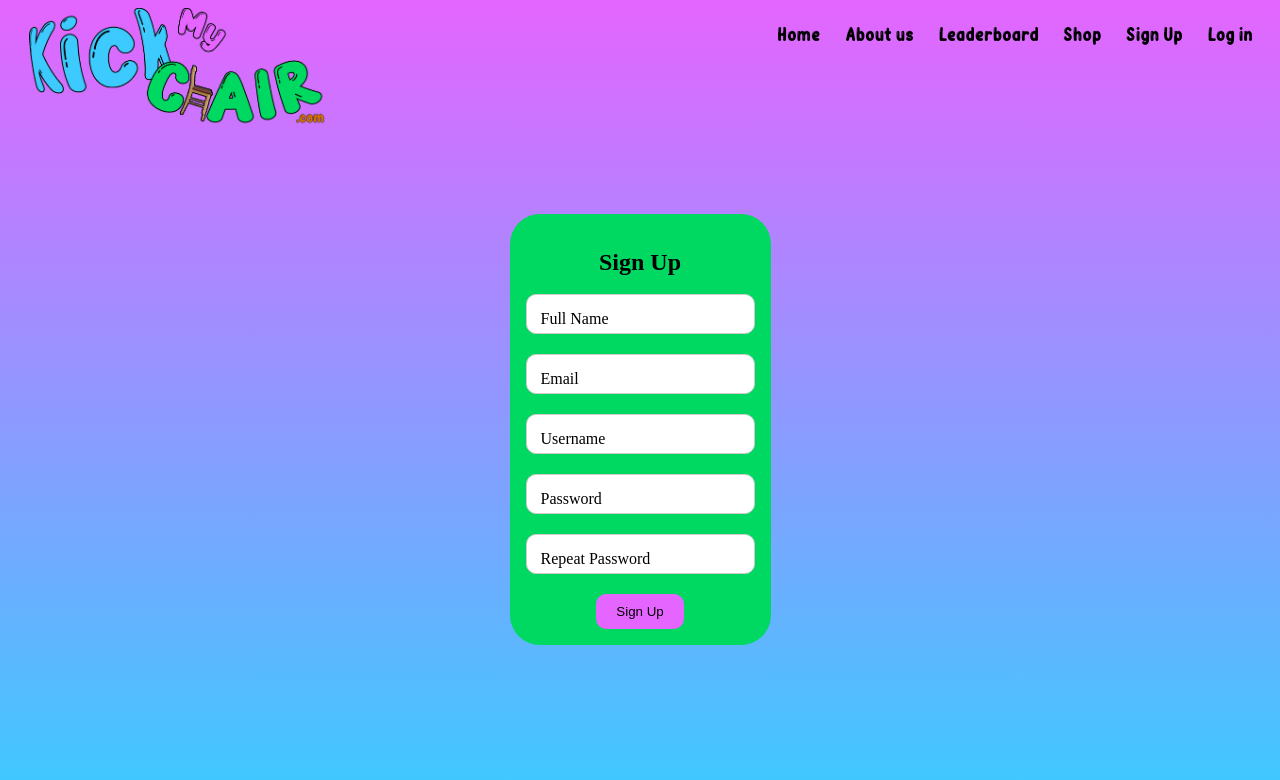
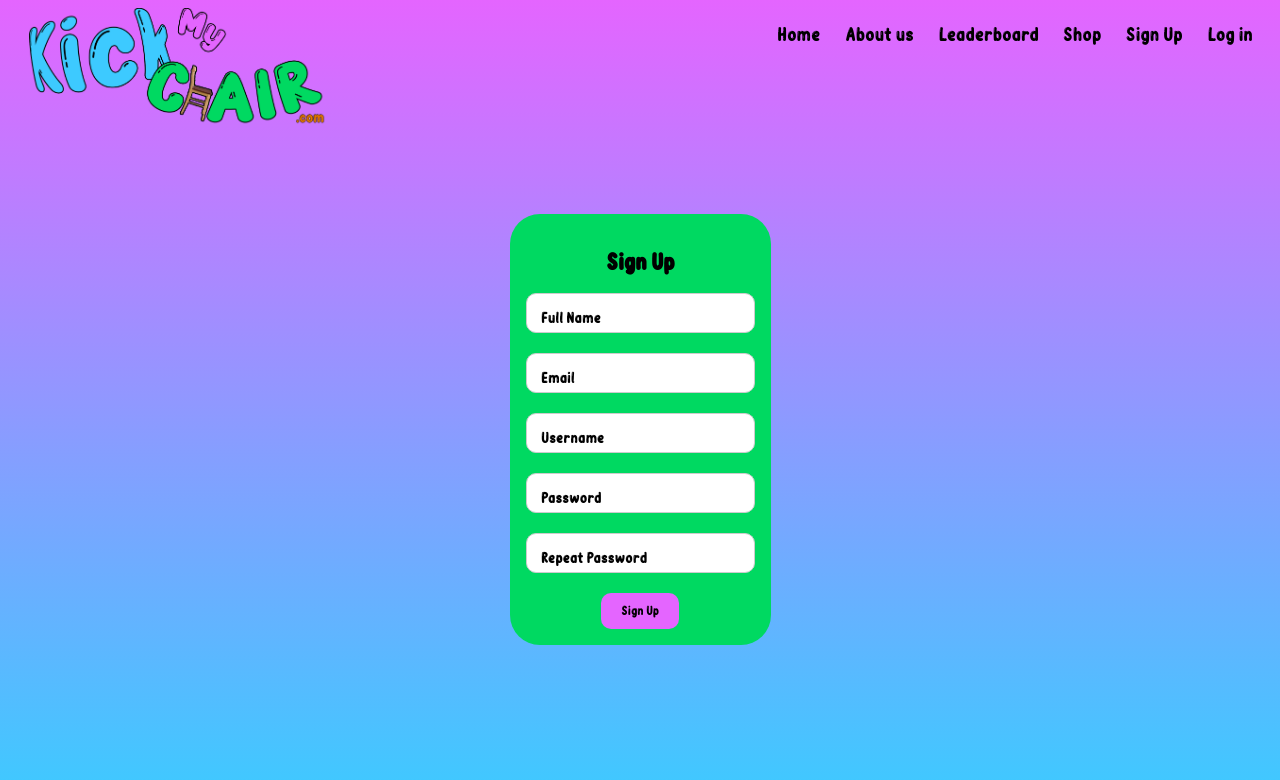
Before and after one commit to PwnyBoy1/kickmychair, a PHP site: page /signup.php in a window 1280 px wide. Shown: the top 780 px of the page. Run offline with PHP 8.4, Linux system fonts and the light colour scheme.

Commit message:
Apply font across site

```diff
--- a/Style.css
+++ b/Style.css
@@ -7,6 +7,7 @@ body {
     line-height:1;
     background-image: linear-gradient(#e465ff,#3dcaff);
     background-attachment: fixed;
+    font-family: 'ChairFont';
 
 }
 .nav{
@@ -179,7 +180,6 @@ input:invalid + .placeholder {
     font-size: 14px;
 }
 
-
 .input-container {
     position: relative;
     width: 100%;
@@ -192,6 +192,7 @@ input:invalid + .placeholder {
     box-shadow: none;
     border: none;
     border-radius: 10px;
+    font-family: 'ChairFont';
 }
 
 .login-container h2{
```
